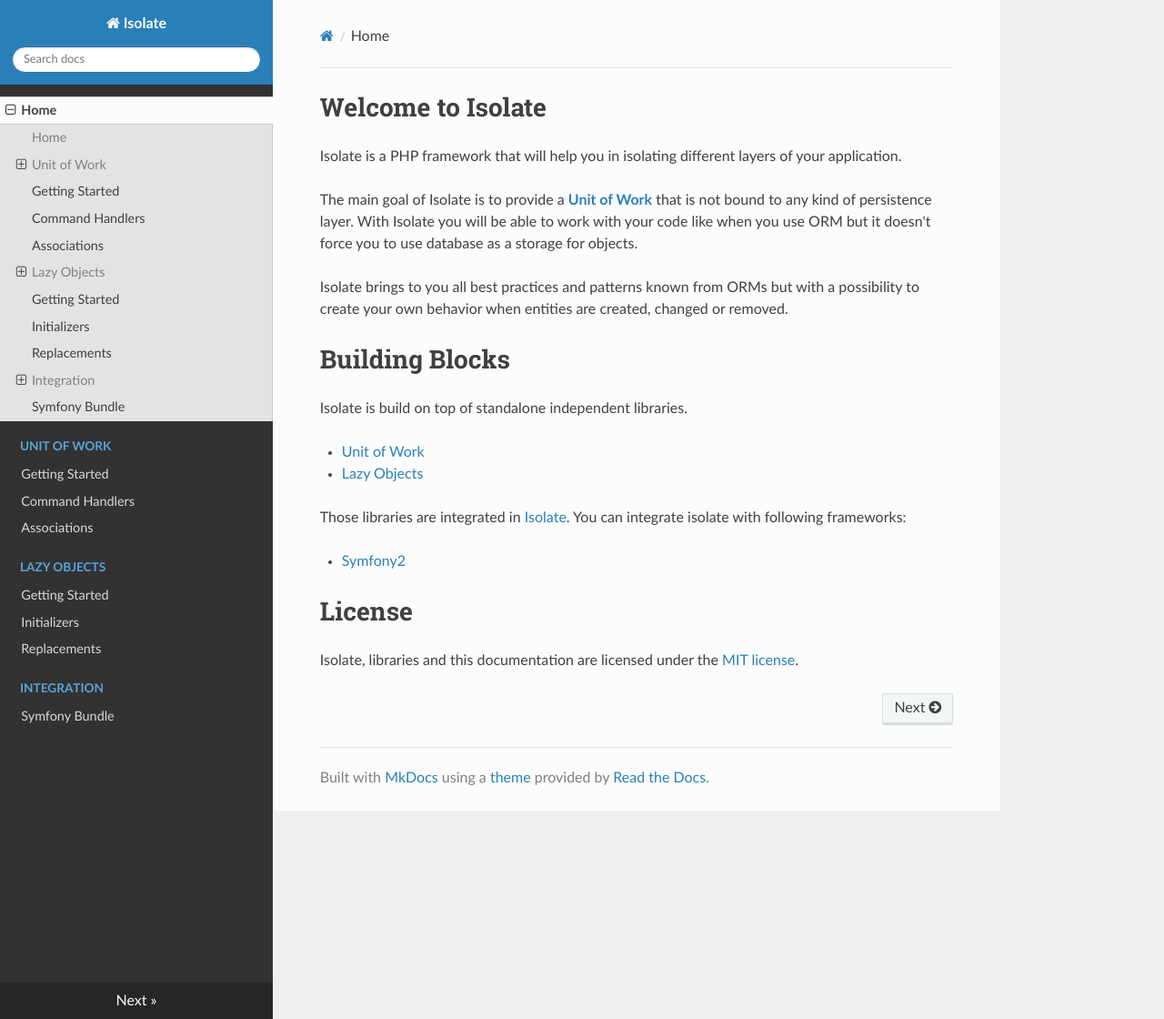
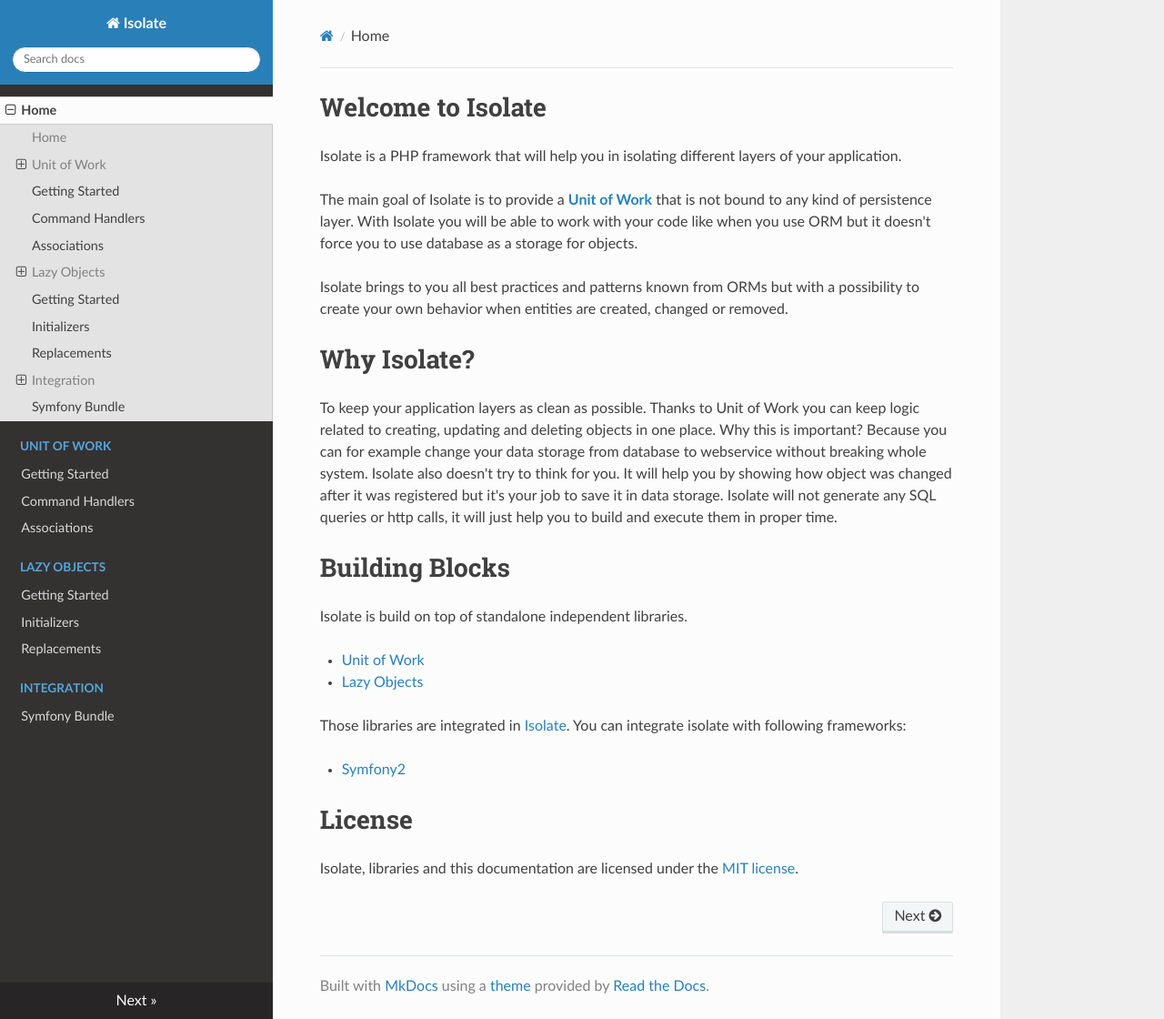
Before and after one commit to isolate-org/documentation, an MkDocs documentation site: the page built from docs/index.md, in a window 1280 px wide and 1120 px high. Shown: the whole window at 91% size. Built offline with MkDocs 1.6.1, drawn with Linux system fonts in a browser that asks for light colours; nearby versions of some CDN libraries; old or Windows-style settings are respelled for this version of MkDocs.

Commit message:
Added Why Isolalate? section

```diff
--- a/docs/index.md
+++ b/docs/index.md
@@ -8,6 +8,15 @@ use ORM but it doesn't force you to use database as a storage for objects.
 
 Isolate brings to you all best practices and patterns known from ORMs but with a possibility
 to create your own behavior when entities are created, changed or removed.
+
+# Why Isolate?
+
+To keep your application layers as clean as possible. Thanks to Unit of Work you can keep logic related to creating, updating
+and deleting objects in one place. Why this is important? Because you can for example change your data storage from
+database to webservice without breaking whole system.
+Isolate also doesn't try to think for you. It will help you by showing how object was changed after it was registered
+but it's your job to save it in data storage. Isolate will not generate any SQL queries or http calls, it will just help you to build
+and execute them in proper time.
 
 # Building Blocks
 
```
